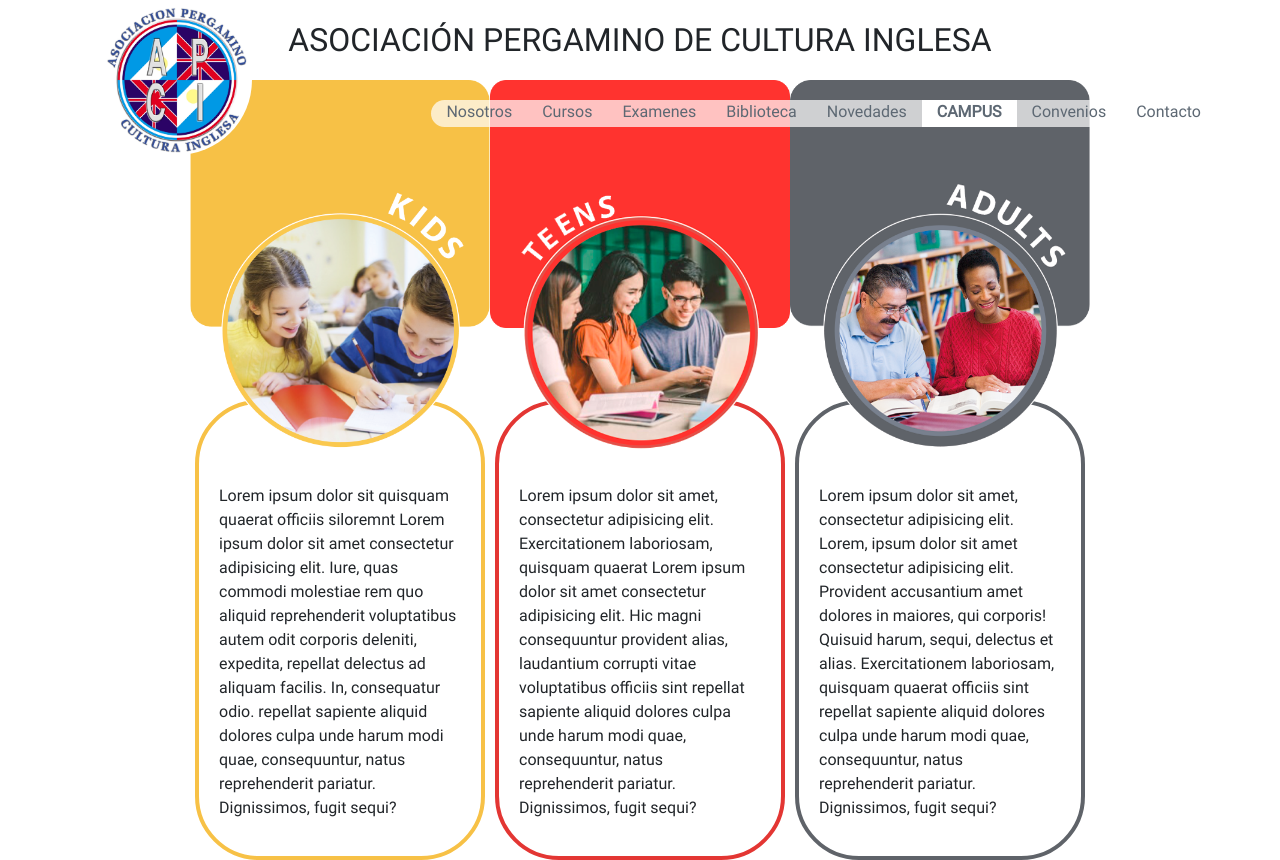
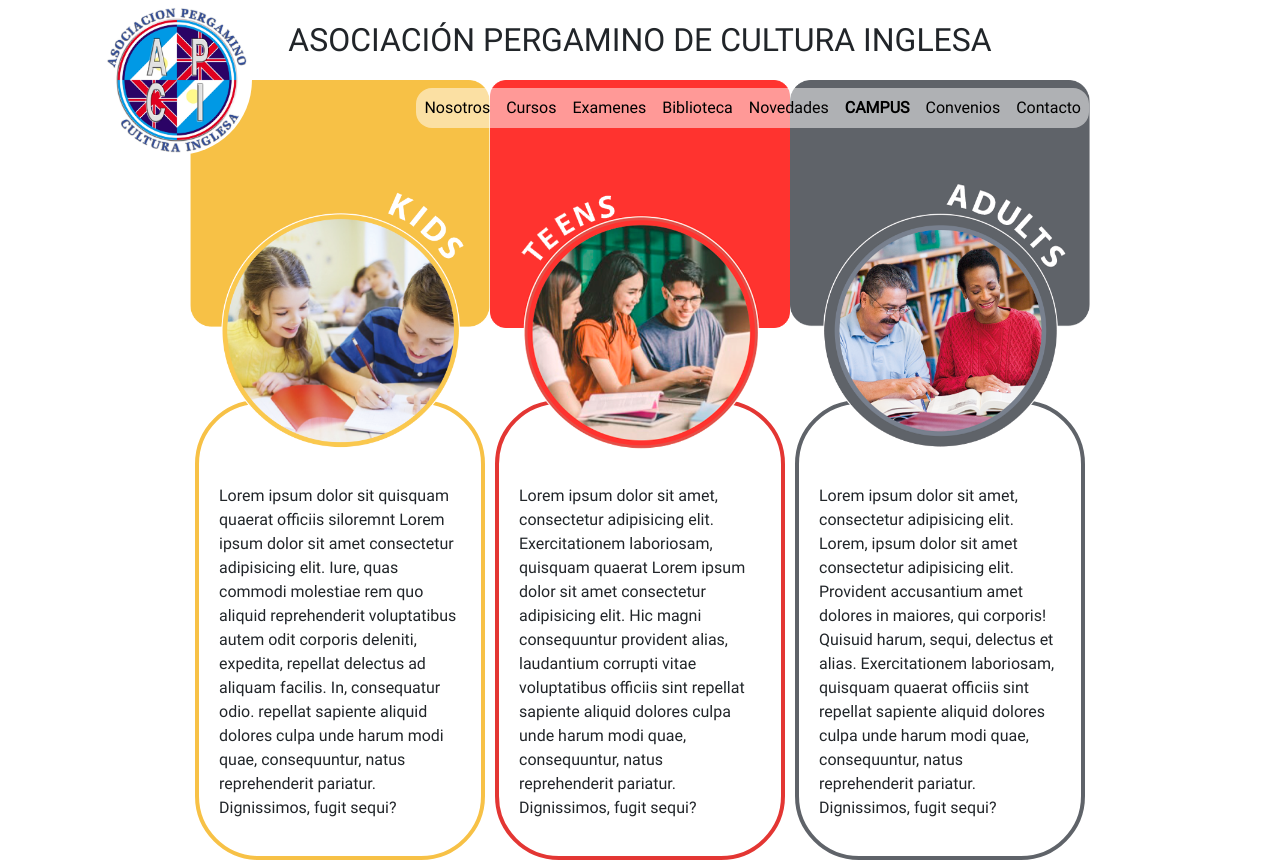
Before and after one commit to SosaToledo/culturainglesaweb, a WordPress theme: template Cursos.php in a window 1280 px wide. Run offline with PHP 8.4 and a stand-in for WordPress, Linux system fonts and the light colour scheme; the site name, menu and one post (Sample post) are stand-ins, and other content is empty.

Commit message:
Cambio menu y ajustes

```diff
--- a/404.php
+++ b/404.php
@@ -13,6 +13,7 @@ get_header(); ?>
 <style>
     #supe{
         text-align: center;
+        height:88vh;
     }
     #imgWIP {
         width: 40vw;
@@ -21,7 +22,7 @@ get_header(); ?>
 </style>
 <div id="supe">
     <img id="imgWIP" src="<?php bloginfo('template_directory'); ?>/img/wip.gif" alt="">
-    <h1>Work in progress </h1>
+    <h1> <strong> Work in progress </strong> </h1>
 </div>
 
 <?php get_footer(); ?>
--- a/Cursos.php
+++ b/Cursos.php
@@ -4,9 +4,11 @@
 
 <!-- Ponemos los 3 iconos por debajo del mouse -->
 <style>
+
     #ImgAbsolute {
         position: absolute;
         z-index: -1;
+        top:80px;
     }
 
     .flex-imagenes {
@@ -18,6 +20,7 @@
     .flex-descripciones{
         width: 300px;
         position: relative;
+        margin-bottom: 50px;
     }
     .borde{
         padding:20px;
@@ -39,23 +42,26 @@
     .descAdults{
         border-color: #5f6369;
     }
+    .espacioFooter{
+        height: 100px;
+    }
 </style>
 <div class="container-fluid" id="ImgAbsolute">
     <div class="flex-imagenes">
         <div class="flex-descripciones">
-            <img src="<?php bloginfo('template_directory'); ?>/img/cursos/1Kids.png" alt="Kids" class="img-fluid">
+            <img src="<?php bloginfo('template_directory'); ?>/img/Cursos/1Kids.png" alt="Kids" class="img-fluid">
             <div class="borde descKids">
                 <p>Lorem ipsum dolor sit  quisquam quaerat officiis siloremnt Lorem ipsum dolor sit amet consectetur adipisicing elit. Iure, quas commodi molestiae rem quo aliquid reprehenderit voluptatibus autem odit corporis deleniti, expedita, repellat delectus ad aliquam facilis. In, consequatur odio. repellat sapiente aliquid dolores culpa unde harum modi quae, consequuntur, natus reprehenderit pariatur. Dignissimos, fugit sequi?</p>
             </div>
         </div>
         <div class="flex-descripciones">
-            <img src="<?php bloginfo('template_directory'); ?>/img/cursos/2TeensCorregido.png" alt="" class="img-fluid">
+            <img src="<?php bloginfo('template_directory'); ?>/img/Cursos/2TeensCorregido.png" alt="" class="img-fluid">
             <div class="borde descTeens">
                 <p>Lorem ipsum dolor sit amet, consectetur adipisicing elit. Exercitationem laboriosam, quisquam quaerat Lorem ipsum dolor sit amet consectetur adipisicing elit. Hic magni consequuntur provident alias, laudantium corrupti vitae voluptatibus  officiis sint repellat sapiente aliquid dolores culpa unde harum modi quae, consequuntur, natus reprehenderit pariatur. Dignissimos, fugit sequi?</p>
             </div>
         </div>
         <div class="flex-descripciones">
-            <img src="<?php bloginfo('template_directory'); ?>/img/cursos/3Adults.png" alt="" class="img-fluid">
+            <img src="<?php bloginfo('template_directory'); ?>/img/Cursos/3Adults.png" alt="" class="img-fluid">
             <div class="borde descAdults">
                 <p>Lorem ipsum dolor sit amet, consectetur adipisicing elit. Lorem, ipsum dolor sit amet consectetur adipisicing elit. Provident accusantium amet dolores in maiores, qui corporis! Quisuid harum, sequi, delectus et alias. Exercitationem laboriosam, quisquam quaerat officiis sint repellat sapiente aliquid dolores culpa unde harum modi quae, consequuntur, natus reprehenderit pariatur. Dignissimos, fugit sequi?</p>
             </div>
--- a/header.php
+++ b/header.php
@@ -1,5 +1,6 @@
 <!DOCTYPE html>
-<html lang="en">
+<html lang="es">
+
 <head>
   <meta http-equiv="Expires" content="0">
   <meta http-equiv="Last-Modified" content="0">
@@ -14,24 +15,21 @@
   <!--BOOTSTRAP-->
   <link rel="stylesheet" href="https://stackpath.bootstrapcdn.com/bootstrap/4.3.1/css/bootstrap.min.css" integrity="sha384-ggOyR0iXCbMQv3Xipma34MD+dH/1fQ784/j6cY/iJTQUOhcWr7x9JvoRxT2MZw1T" crossorigin="anonymous">
   <!--OWN-->
-  <link rel="stylesheet" href="<?php bloginfo('template_directory');?>/css/media.css">
-  <link rel="stylesheet" href="<?php bloginfo('template_directory');?>/style.css">
-  <script src="<?php bloginfo('template_directory');?>/js/function.js"></script>
+  <link rel="stylesheet" href="<?php bloginfo('template_directory'); ?>/css/media.css">
+  <link rel="stylesheet" href="<?php bloginfo('template_directory'); ?>/style.css">
+  <script src="<?php bloginfo('template_directory'); ?>/js/function.js"></script>
 
-  <script
-  src="https://code.jquery.com/jquery-3.4.1.min.js"
-  integrity="sha256-CSXorXvZcTkaix6Yvo6HppcZGetbYMGWSFlBw8HfCJo="
-  crossorigin="anonymous"></script>
+  <script src="https://code.jquery.com/jquery-3.4.1.min.js" integrity="sha256-CSXorXvZcTkaix6Yvo6HppcZGetbYMGWSFlBw8HfCJo=" crossorigin="anonymous"></script>
+
+  <script src="https://cdnjs.cloudflare.com/ajax/libs/popper.js/1.14.7/umd/popper.min.js" integrity="sha384-UO2eT0CpHqdSJQ6hJty5KVphtPhzWj9WO1clHTMGa3JDZwrnQq4sF86dIHNDz0W1" crossorigin="anonymous"></script>
+  <script src="https://stackpath.bootstrapcdn.com/bootstrap/4.3.1/js/bootstrap.min.js" integrity="sha384-JjSmVgyd0p3pXB1rRibZUAYoIIy6OrQ6VrjIEaFf/nJGzIxFDsf4x0xIM+B07jRM" crossorigin="anonymous"></script>
 
 </head>
+
 <body style="height:100vh">
   <header id="header">
-    <!--
-      sabes quienes lo ponen link a todo un banner?
-      LOS HIJOS DE MIL PUTA!!
-    -->
     <a href="<?php echo get_site_url(); ?>">
-      <img id="logo" class="rounded-circle .d-none .d-sm-block" style="width: 150px" src="<?php bloginfo('template_directory');?>/img/logocultura.jpg" alt="">
+      <img id="logo" class="rounded-circle .d-none .d-sm-block" style="width: 150px" src="<?php bloginfo('template_directory'); ?>/img/logocultura.jpg" alt="">
     </a>
     <div id="title" class=".d-none .d-sm-block">
       <p>ASOCIACIÓN PERGAMINO DE CULTURA INGLESA</p>
--- a/js/function.js
+++ b/js/function.js
@@ -1,4 +1,4 @@
-function openMenu(){
+/*function openMenu(){
   var items = document.getElementsByClassName("menuItem");
   if(items[1].style.position == "fixed"){
     for (let index = 0; index < items.length; index++) {
@@ -12,3 +12,4 @@ function openMenu(){
     }
   }
 }
+*/
--- a/menu.php
+++ b/menu.php
@@ -1,35 +1,35 @@
-<div id="menu">
-    <nav>
-      <div class="menuItem">
-        <div id="button" onclick="openMenu()">
-          <div class="line"></div>
-          <div class="line"></div>
-          <div class="line"></div>
-        </div>
-      </div>
-      <div class="menuItem">
-        <a href="<?php echo get_site_url(); ?>/Nosotros">Nosotros</a>
-      </div>
-      <div class="menuItem">
-      <a href="<?php echo get_site_url(); ?>/Cursos">Cursos</a>
-      </div>
-      <div class="menuItem">
-      <a href="<?php echo get_site_url(); ?>/Examenes">Examenes</a>
-      </div>
-      <div class="menuItem">
-      <a href="<?php echo get_site_url(); ?>/biblioteca">Biblioteca</a>
-      </div>
-      <div class="menuItem">
-      <a href="<?php echo get_site_url(); ?>/Novedades">Novedades</a>
-      </div>
-      <div class="menuItem menuCampus" style="font-weight: bold">
-        <a href="https://campus.apci.org.ar">CAMPUS</a>
-      </div>
-      <div class="menuItem">
-      <a href="<?php echo get_site_url(); ?>/404">Convenios</a>
-      </div>
-      <div class="menuItem">
-      <a href="<?php echo get_site_url(); ?>/Contacto">Contacto</a>
-      </div>
-    </nav>
-</div>
+  <nav class="navbar navbar-expand-lg navbar-light ">
+    <button class="navbar-toggler" type="button" data-toggle="collapse" data-target="#navbarTogglerDemo03" aria-controls="navbarTogglerDemo03" aria-expanded="false" aria-label="Toggle navigation">
+      <span class="navbar-toggler-icon"></span>
+    </button>
+    <a class="navbar-brand" href="<?php echo get_site_url(); ?>">Cultura Inglesa Pergamino</a>
+
+    <div class="collapse navbar-collapse" id="navbarTogglerDemo03">
+      <ul class="navbar-nav ml-auto mt-2 mt-lg-0 pr-5 mr-5">
+        <li class="nav-item">
+            <a class="nav-link" href="<?php echo get_site_url(); ?>/Nosotros">Nosotros</a>
+        </li>
+        <li class="nav-item">
+            <a class="nav-link" href="<?php echo get_site_url(); ?>/Cursos">Cursos</a>
+        </li>
+        <li class="nav-item">
+            <a class="nav-link" href="<?php echo get_site_url(); ?>/Examenes">Examenes</a>
+        </li>
+        <li class="nav-item">
+            <a class="nav-link" href="<?php echo get_site_url(); ?>/biblioteca">Biblioteca</a>
+        </li>
+        <li class="nav-item">
+            <a class="nav-link" href="<?php echo get_site_url(); ?>/Novedades">Novedades</a>
+        </li>
+        <li class="nav-item">
+            <a class="nav-link" href="https://campus.apci.org.ar"><strong>CAMPUS</strong></a>
+        </li>
+        <li class="nav-item">
+            <a class="nav-link" href="<?php echo get_site_url(); ?>/404">Convenios</a>
+        </li>
+        <li class="nav-item">
+            <a class="nav-link" href="<?php echo get_site_url(); ?>/Contacto">Contacto</a>
+        </li>
+      </ul>
+    </div>
+  </nav>
--- a/novedades.php
+++ b/novedades.php
@@ -7,10 +7,12 @@
         position:absolute;
         width: 100%;
         display: flex;
+        justify-content: center;
         flex-wrap: wrap;
         z-index: -1;
         background-color:#E33634;
         padding-top: 85px;
+        height: 100%;
     }
     .novedadesItem{
         width: 400px;
--- a/style.css
+++ b/style.css
@@ -75,20 +89,29 @@ img {
 
 
 /*Menu*/
-
-#menu nav {
-    position: absolute;
-    top: 100px;
+.navbar-brand{
+    display:none ;
+}
+nav {
+    position: absolute !important;
     right: 5%;
     display: flex;
     justify-content: flex-end;
-    background-color: rgb(255, 255, 255, 0.7);
     border-radius: 50px;
 }
-
-#menu nav>div {
+ nav>div {
     padding: 0 15px;
     padding-bottom: 3px;
+}
+nav .nav-link {
+    background-color: rgba(255 , 255,255, 0.5);
+    color: rgb(0, 0, 0) !important;
+}
+nav li:first-child .nav-link{
+    border-radius: 1em 0 0 1em;
+}
+nav li:last-child .nav-link{
+    border-radius: 0 1em 1em 0;
 }
 
 .menuItem:hover {
```
Also changed, not shown: other parts of style.css (+20 -13 lines), Examenes.php (+5 -2 lines), contacto.php (+4 -4 lines), nosotros.php (+9 -9 lines), img/Mapamundi.jpg (added), img/Mapamundi2.jpg (added).
